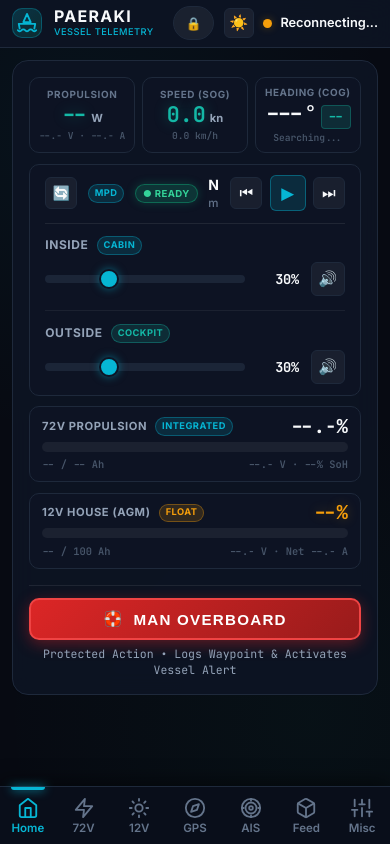
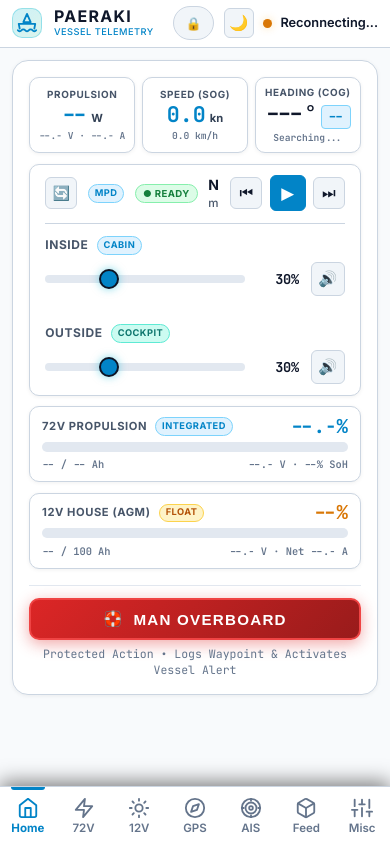
Before and after one commit to hammockman/paeraki, a website: page dashboard/static/index.html in a window 390 px wide. Drawn offline with Linux system fonts and the light colour scheme; no server answers.

Commit message:
Make daylight mode the default theme rather than night
- Initialize <body> with .high-contrast class by default in index.html to prevent dark theme flashing on initial load.
- Default theme state to Daylight (high-contrast light mode) unless explicitly toggled to night or requested via URL/localStorage.
- Initialize toggle button in active state with moon icon (🌙) and 'Switch to Dark Theme' tooltip.
- Dynamically update <meta name='theme-color'> between #f8fafc (daylight) and #070a12 (night).

```diff
--- a/dashboard/static/app.js
+++ b/dashboard/static/app.js
@@ -266,7 +266,16 @@
 
   // ---------------- Sunlight Mode (Daylight Theme) ----------------
   const urlParams = new URLSearchParams(window.location.search);
-  let isHighContrast = urlParams.get('sunlight') === '1' || (localStorage.getItem('paeraki_high_contrast') === 'true');
+  // Daylight mode is the default unless explicitly set to dark or overridden by URL
+  let isHighContrast = true;
+  if (urlParams.get('sunlight') === '0' || urlParams.get('dark') === '1' || urlParams.get('theme') === 'dark') {
+    isHighContrast = false;
+  } else if (urlParams.get('sunlight') === '1' || urlParams.get('light') === '1' || urlParams.get('theme') === 'light') {
+    isHighContrast = true;
+  } else {
+    const stored = localStorage.getItem('paeraki_high_contrast');
+    isHighContrast = (stored !== null) ? (stored === 'true') : true;
+  }
 
   function applyHighContrast(enabled) {
     document.body.classList.toggle('high-contrast', enabled);
@@ -276,6 +285,8 @@
       if (icon) icon.textContent = enabled ? '🌙' : '☀️';
       btnContrastToggle.title = enabled ? 'Switch to Dark Theme' : 'Switch to Daylight Theme';
     }
+    const metaTheme = document.querySelector('meta[name="theme-color"]');
+    if (metaTheme) metaTheme.setAttribute('content', enabled ? '#f8fafc' : '#070a12');
     localStorage.setItem('paeraki_high_contrast', enabled ? 'true' : 'false');
   }
 
--- a/dashboard/static/index.html
+++ b/dashboard/static/index.html
@@ -4,7 +4,7 @@
   <meta charset="UTF-8">
   <meta name="viewport" content="width=device-width, initial-scale=1.0, maximum-scale=1.0, user-scalable=no, viewport-fit=cover">
   <title>Paeraki • Vessel Telemetry Monitor</title>
-  <meta name="theme-color" content="#070a12">
+  <meta name="theme-color" content="#f8fafc">
   <meta name="apple-mobile-web-app-capable" content="yes">
   <meta name="apple-mobile-web-app-status-bar-style" content="black-translucent">
   <link rel="manifest" href="/static/manifest.json">
@@ -15,7 +15,7 @@
   <link href="https://fonts.googleapis.com/css2?family=Inter:wght@300;400;500;600;700;800&family=JetBrains+Mono:wght@400;500;600;700&display=swap" rel="stylesheet">
   <link rel="stylesheet" href="/static/style.css?v=20260922_02">
 </head>
-<body>
+<body class="high-contrast">
   <div class="app-container">
     <!-- Top Bar -->
     <header class="top-bar">
@@ -40,8 +40,8 @@
           <span id="auth-lock-text" class="desktop-only">Read-Only</span>
         </button>
 
-        <button class="theme-toggle-btn" id="btn-contrast-toggle" title="Toggle Daylight / Sunlight Theme" aria-label="Toggle Daylight Theme">
-          <span class="theme-icon" id="theme-icon">☀️</span>
+        <button class="theme-toggle-btn active" id="btn-contrast-toggle" title="Switch to Dark Theme" aria-label="Toggle Theme">
+          <span class="theme-icon" id="theme-icon">🌙</span>
         </button>
 
         <div class="status-indicator top-status">
```
